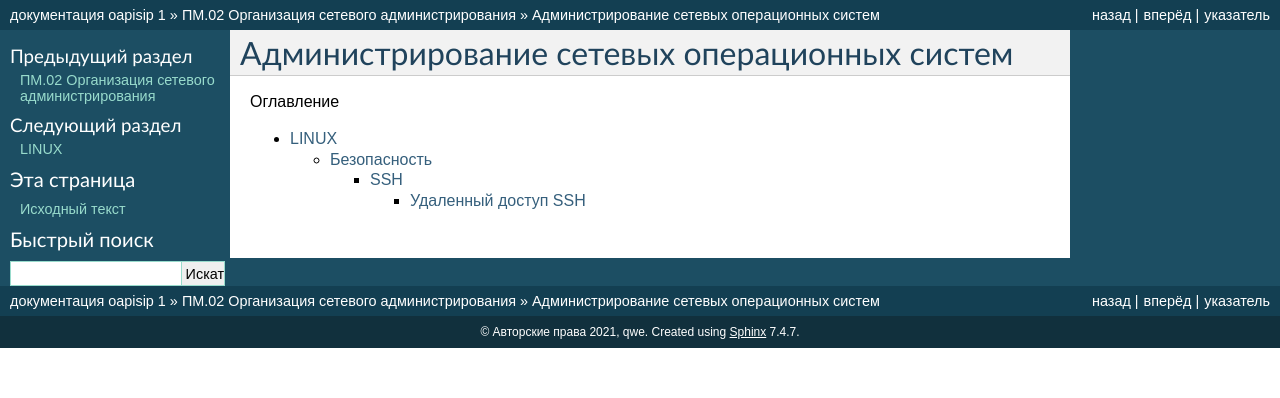
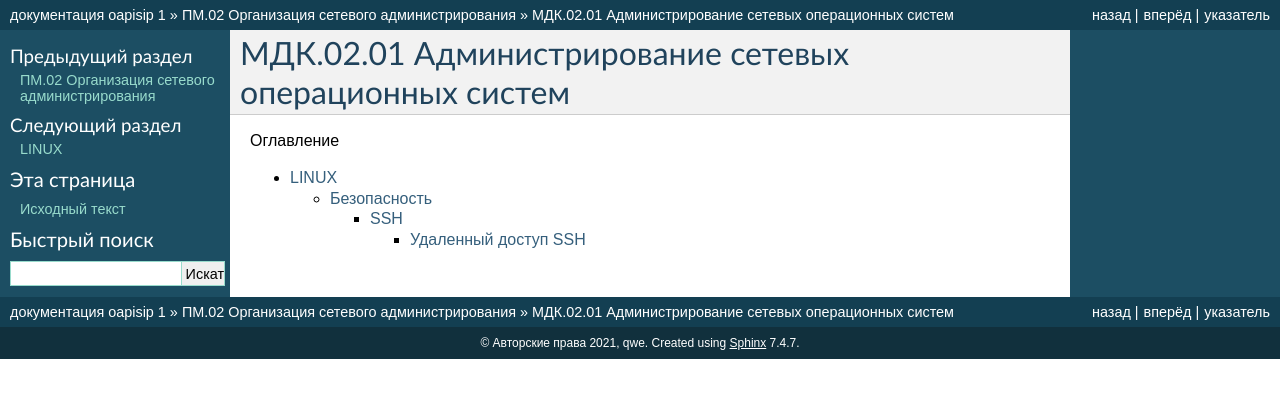
Before and after one commit to five76/wsr39, a Sphinx documentation site: the page built from docs/chapters/pm02/mdk_02_01_asos/index.rst, in a window 1280 px wide. Shown: the top 398 px of the page. Built offline with Sphinx 7.4.7, drawn with Linux system fonts in a browser that asks for light colours; pages that are not in the unit, such as notebooks, are missing from menus.

Commit message:
Update index.rst

```diff
--- a/docs/chapters/pm02/mdk_02_01_asos/index.rst
+++ b/docs/chapters/pm02/mdk_02_01_asos/index.rst
@@ -1,5 +1,5 @@
-Администрирование сетевых операционных систем
-=============================================
+МДК.02.01 Администрирование сетевых операционных систем
+-----------------------------------------------------------
 
 .. toctree::
    :maxdepth: 4
```
